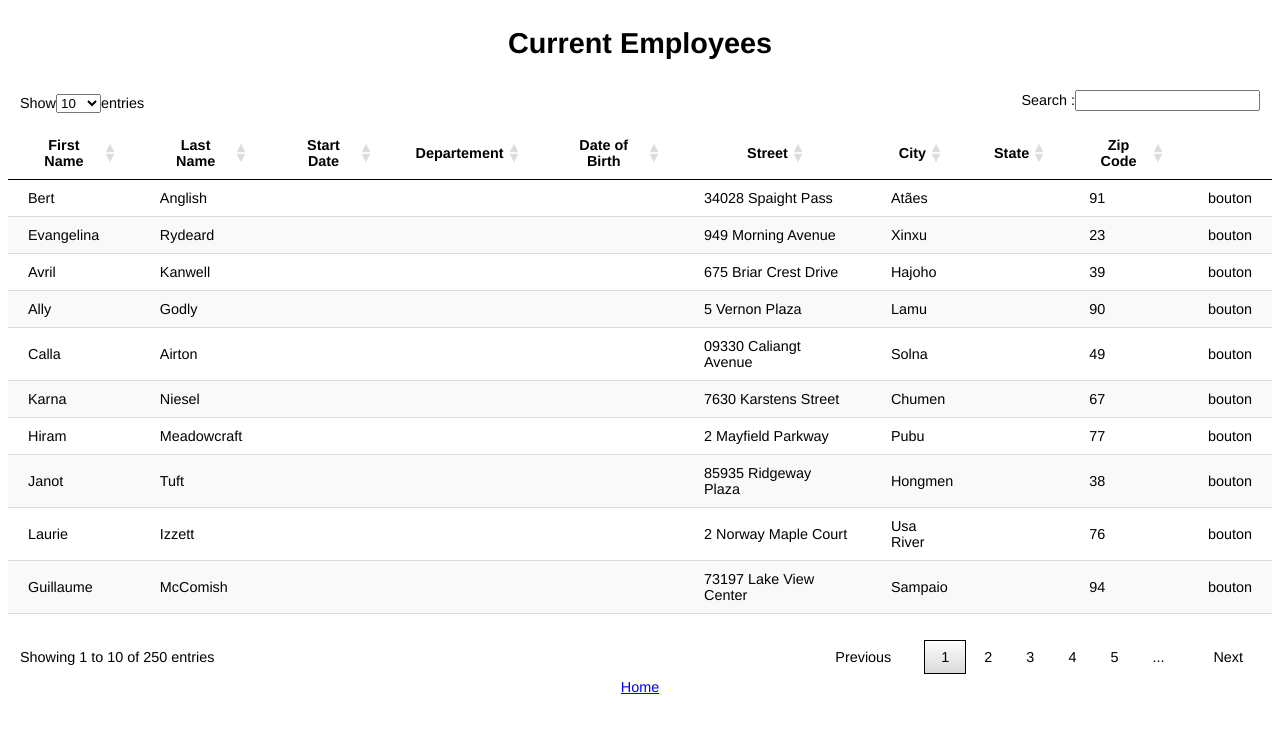
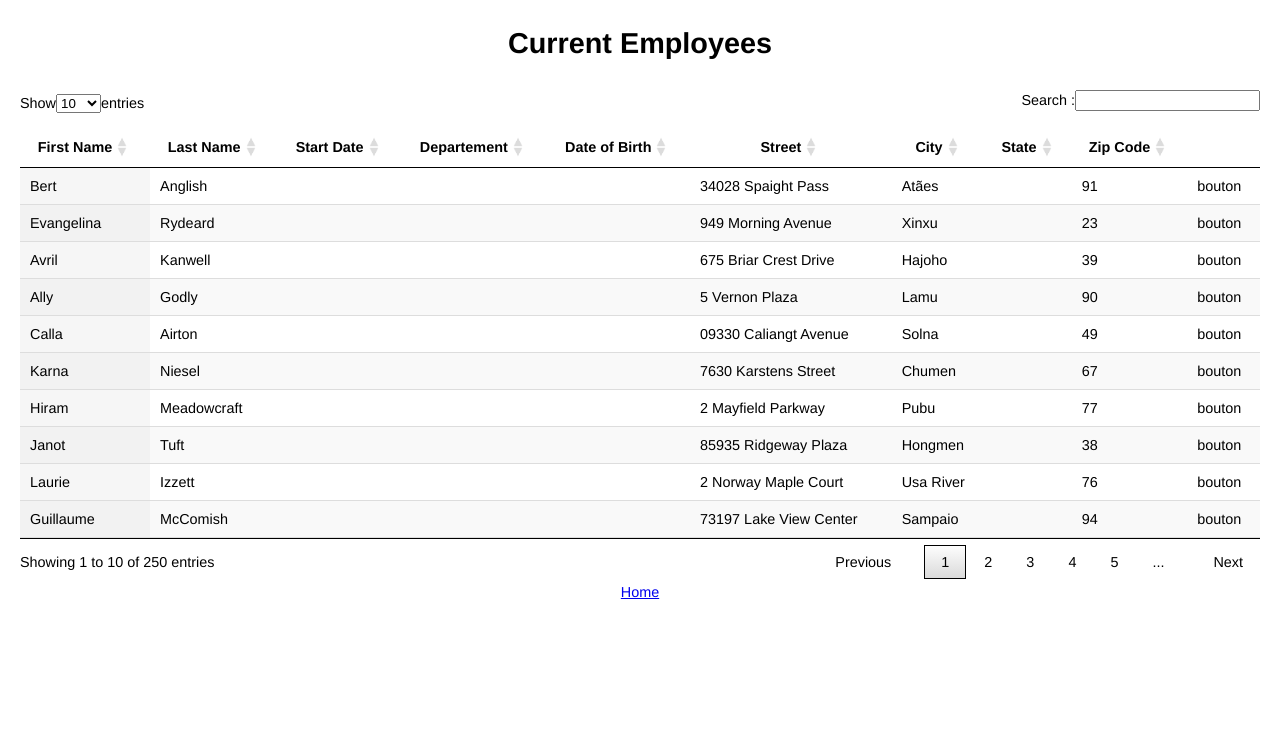
Before and after one commit to Squal94/Khadir_Lounis_Projet_14_122022, a React (Create React App) app in the folder wealth_health/: page /employee in a window 1280 px wide. Shown: the top 730 px of the page. Built offline with nearby package versions, Linux system fonts and the light colour scheme.

Commit message:
style g v1

```diff
--- a/wealth_health/src/Styles/Components/_arrayEmployee.scss
+++ b/wealth_health/src/Styles/Components/_arrayEmployee.scss
@@ -1,12 +1,10 @@
 table {
   border-collapse: collapse;
-  min-width: 900px;
-  width: auto;
+  width: 1240px;
 }
 
 tbody {
   border-top: 1px solid black;
-  border-bottom: 1px solid black;
   z-index: 5;
 }
 
@@ -14,9 +12,13 @@ tbody tr:nth-child(even) {
   background-color: #f9f9f9;
 }
 
+tbody td:first-child {
+  background-color: #e3e3e351;
+}
+
 th,
 td {
-  padding: 10px 20px;
+  padding: 10px;
 }
 
 td {
--- a/wealth_health/src/Styles/Components/_pagination.scss
+++ b/wealth_health/src/Styles/Components/_pagination.scss
@@ -2,8 +2,9 @@
   width: 100%;
   display: flex;
   flex-flow: column nowrap;
+  border-top: 1px solid black;
   &__element {
-    width: 1240px;
+    width: 100%;
     display: flex;
     flex-flow: row nowrap;
     justify-content: space-between;
--- a/wealth_health/src/Styles/Pages/_employee.scss
+++ b/wealth_health/src/Styles/Pages/_employee.scss
@@ -1,5 +1,4 @@
 .EmployeeContainer {
-  width: 100%;
   display: flex;
   flex-flow: column nowrap;
   align-items: center;
@@ -12,7 +11,7 @@
     justify-content: space-between;
   }
   &__pagination {
-    margin: 20px 0;
+    margin: 0 0 20px 0;
     width: 1240px;
   }
 }
```
